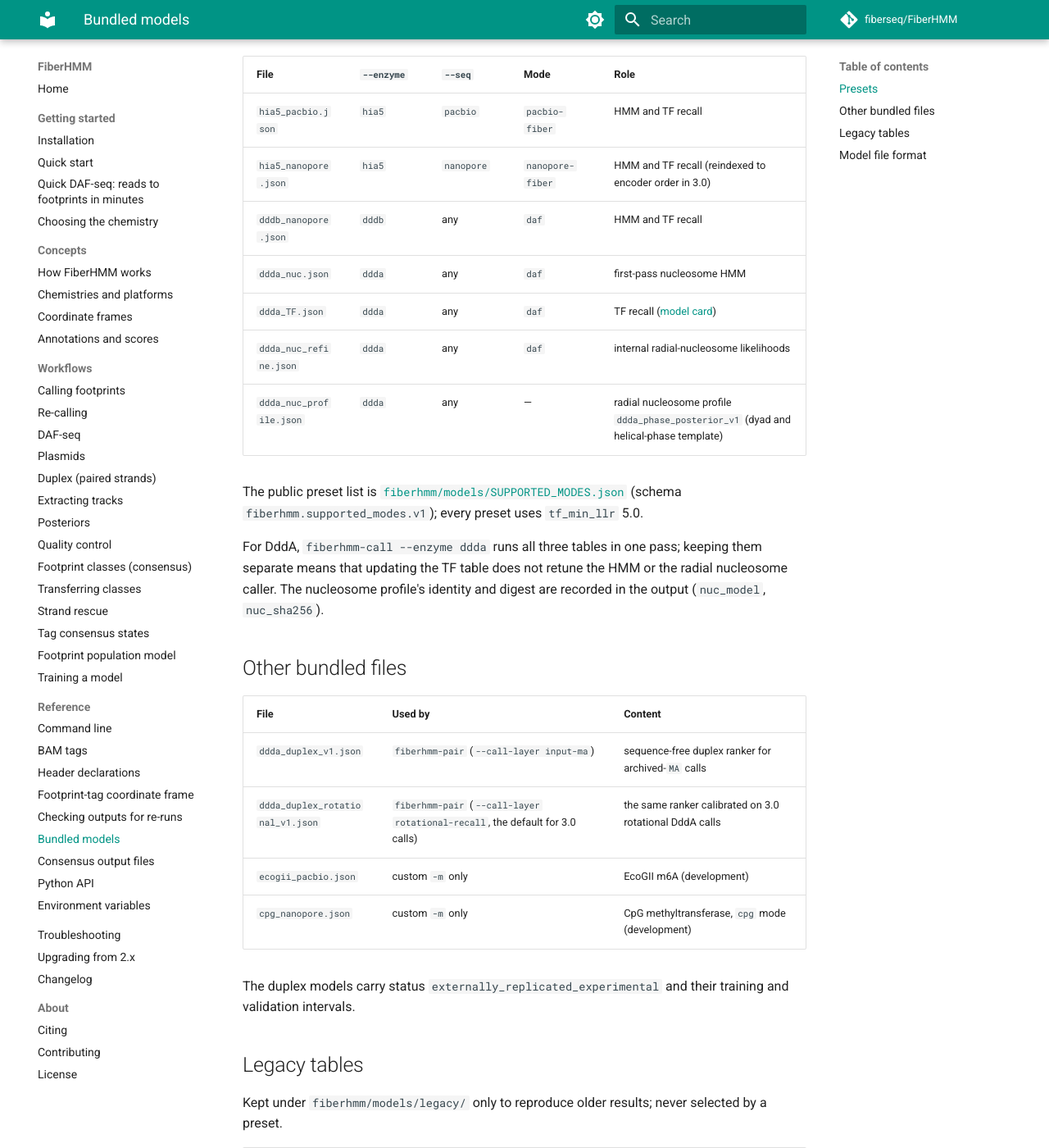
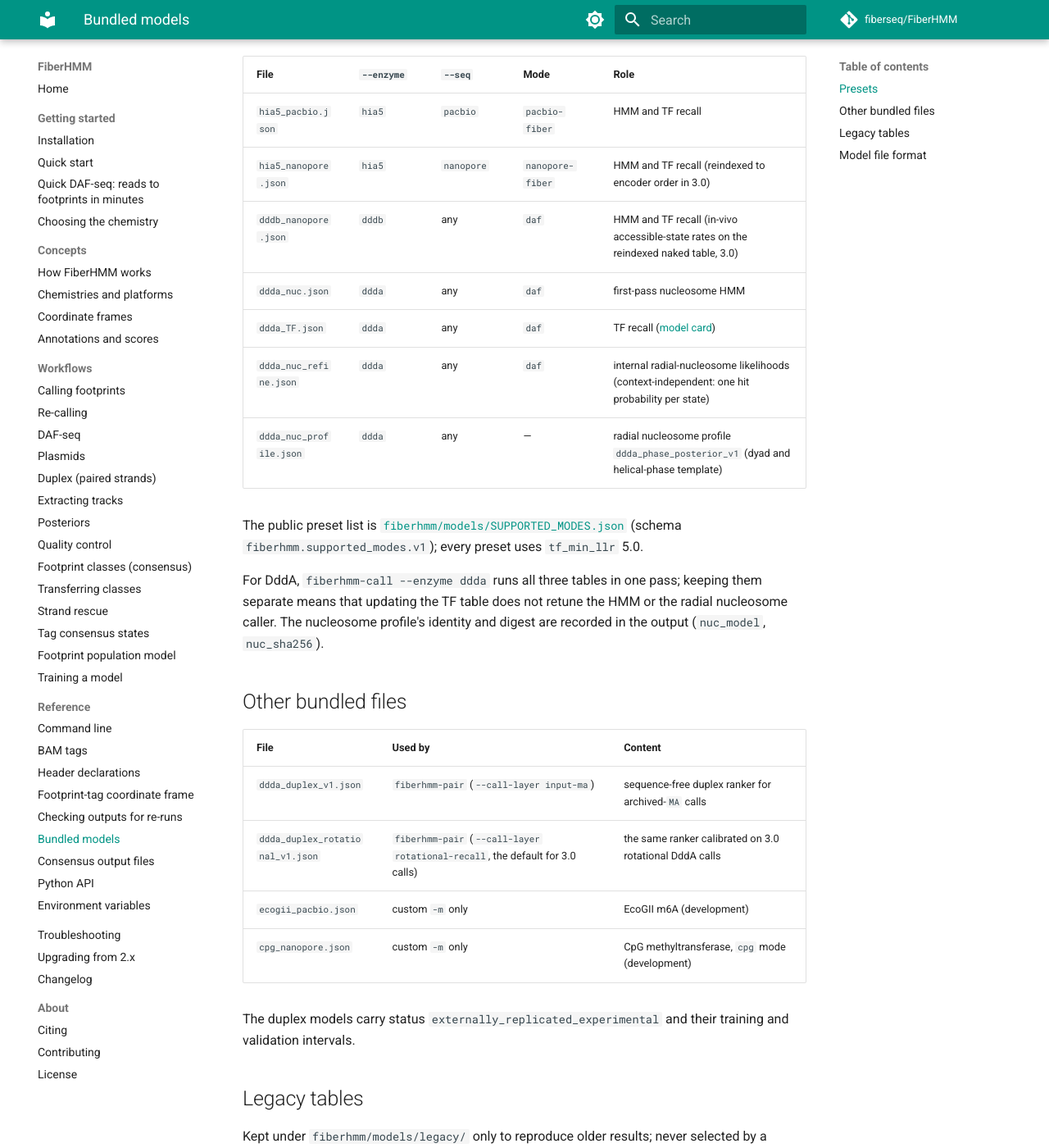
Before and after one commit to fiberseq/FiberHMM, an MkDocs documentation site: the page built from docs/reference/models.md, in a window 1280 px wide and 1400 px high, scrolled down 305 px. Shown: the whole window at 82% size. Built offline with MkDocs 1.6.1 and Material for MkDocs 9.7.7, drawn with Linux system fonts in a browser that asks for light colours; comment, search, counter and statistics services are not loaded; some of the changed text lies outside the part shown.

Commit message:
docs(models): in-vivo DddB table, context-independent DddA refine table, new legacy files
Co-Authored-By: Claude Opus 5.5 (1M context) <noreply@anthropic.com>

```diff
--- a/docs/reference/models.md
+++ b/docs/reference/models.md
@@ -12,10 +12,10 @@ if the file's own metadata disagrees; a custom model uses its embedded
 |---|---|---|---|---|
 | `hia5_pacbio.json` | `hia5` | `pacbio` | `pacbio-fiber` | HMM and TF recall |
 | `hia5_nanopore.json` | `hia5` | `nanopore` | `nanopore-fiber` | HMM and TF recall (reindexed to encoder order in 3.0) |
-| `dddb_nanopore.json` | `dddb` | any | `daf` | HMM and TF recall |
+| `dddb_nanopore.json` | `dddb` | any | `daf` | HMM and TF recall (in-vivo accessible-state rates on the reindexed naked table, 3.0) |
 | `ddda_nuc.json` | `ddda` | any | `daf` | first-pass nucleosome HMM |
 | `ddda_TF.json` | `ddda` | any | `daf` | TF recall ([model card](https://github.com/fiberseq/FiberHMM/blob/main/fiberhmm/models/ddda_TF.MODEL_CARD.md)) |
-| `ddda_nuc_refine.json` | `ddda` | any | `daf` | internal radial-nucleosome likelihoods |
+| `ddda_nuc_refine.json` | `ddda` | any | `daf` | internal radial-nucleosome likelihoods (context-independent: one hit probability per state) |
 | `ddda_nuc_profile.json` | `ddda` | any | — | radial nucleosome profile `ddda_phase_posterior_v1` (dyad and helical-phase template) |
 
 The public preset list is
@@ -48,6 +48,8 @@ selected by a preset.
 |---|---|
 | `hia5_nanopore_gt_swapped_legacy.json` | the Nanopore Hia5 table as shipped through 2.x, with contexts in alphabetical order (every context with a G or T read another context's emission) |
 | `dddb_nanopore_gt_swapped_legacy.json` | the DddB table before its reindexing, with the same error |
+| `dddb_nanopore_naked_2f10003c.json` | the reindexed naked DddB table the in-vivo table is built on (3.0 development builds only) |
+| `ddda_nuc_refine_context_v2.6.json` | the earlier per-context radial-nucleosome likelihoods (3.0 development builds only) |
 | `ddda_pacbio.json` | the older one-pass DddA model, superseded by `ddda_nuc.json` + `ddda_TF.json` |
 | `hia5_pacbio_fp0.1x.json` | an experimental low-false-positive Hia5 PacBio calibration that did not generalize |
 
```
